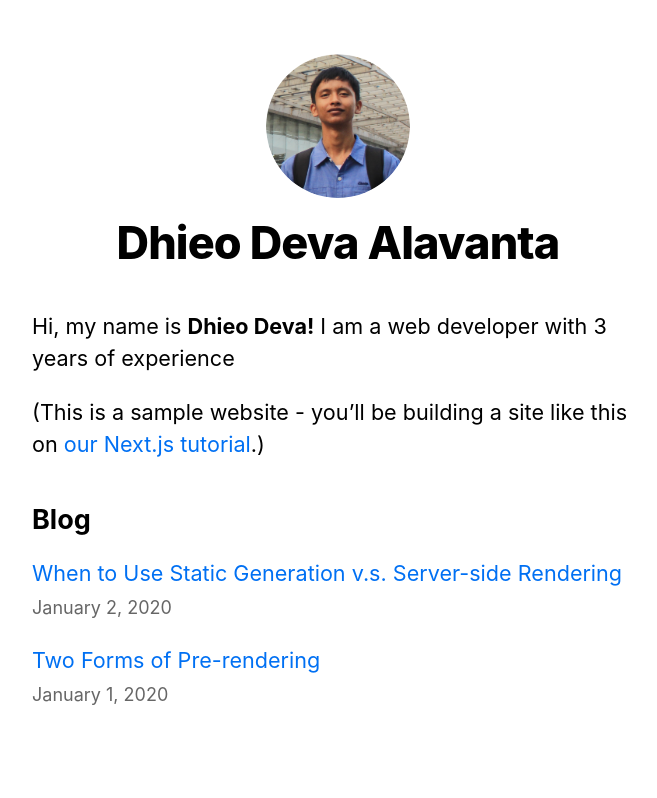
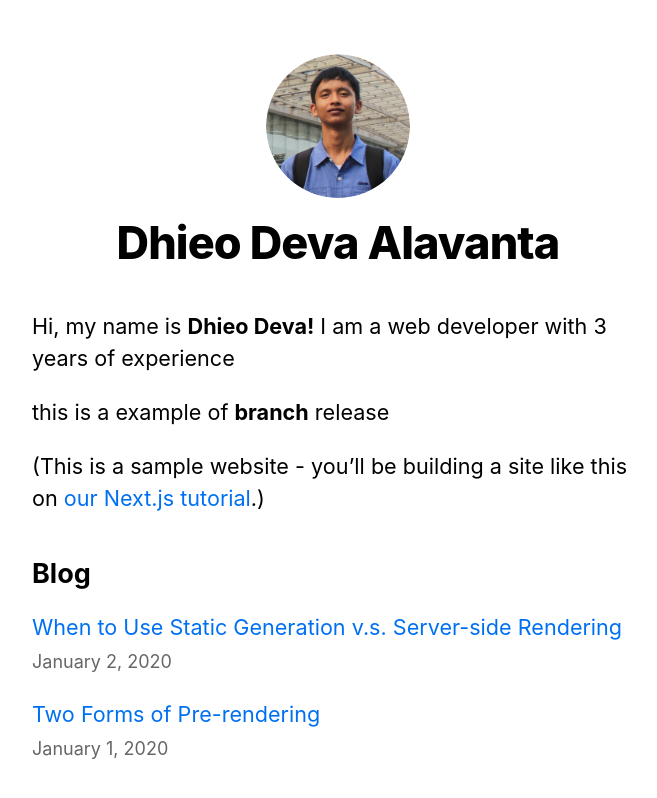
Before and after one commit to alavanta/nextjs-blog, a Next.js app: page / in a window 1280 px wide. Shown: the top 798 px of the page, without its empty margins (302-959 px from the left). Built offline with nearby package versions, Linux system fonts and the light colour scheme.

Commit message:
changelog v1.0.0

```diff
--- a/pages/index.js
+++ b/pages/index.js
@@ -13,6 +13,9 @@ export default function Home ({ allPostsData }) {
       </Head>
       <section className={utilStyles.headingMd}>
         <p>Hi, my name is <b>Dhieo Deva!</b> I am a web developer with 3 years of experience</p>
+        <p>
+         this is a example of <strong>branch</strong> release
+        </p>
         <p>
           (This is a sample website - you’ll be building a site like this on{' '}
           <a href="https://nextjs.org/learn">our Next.js tutorial</a>.)
```
Also changed, not shown: 1 other file (tests, documents, lock files or other folders).
